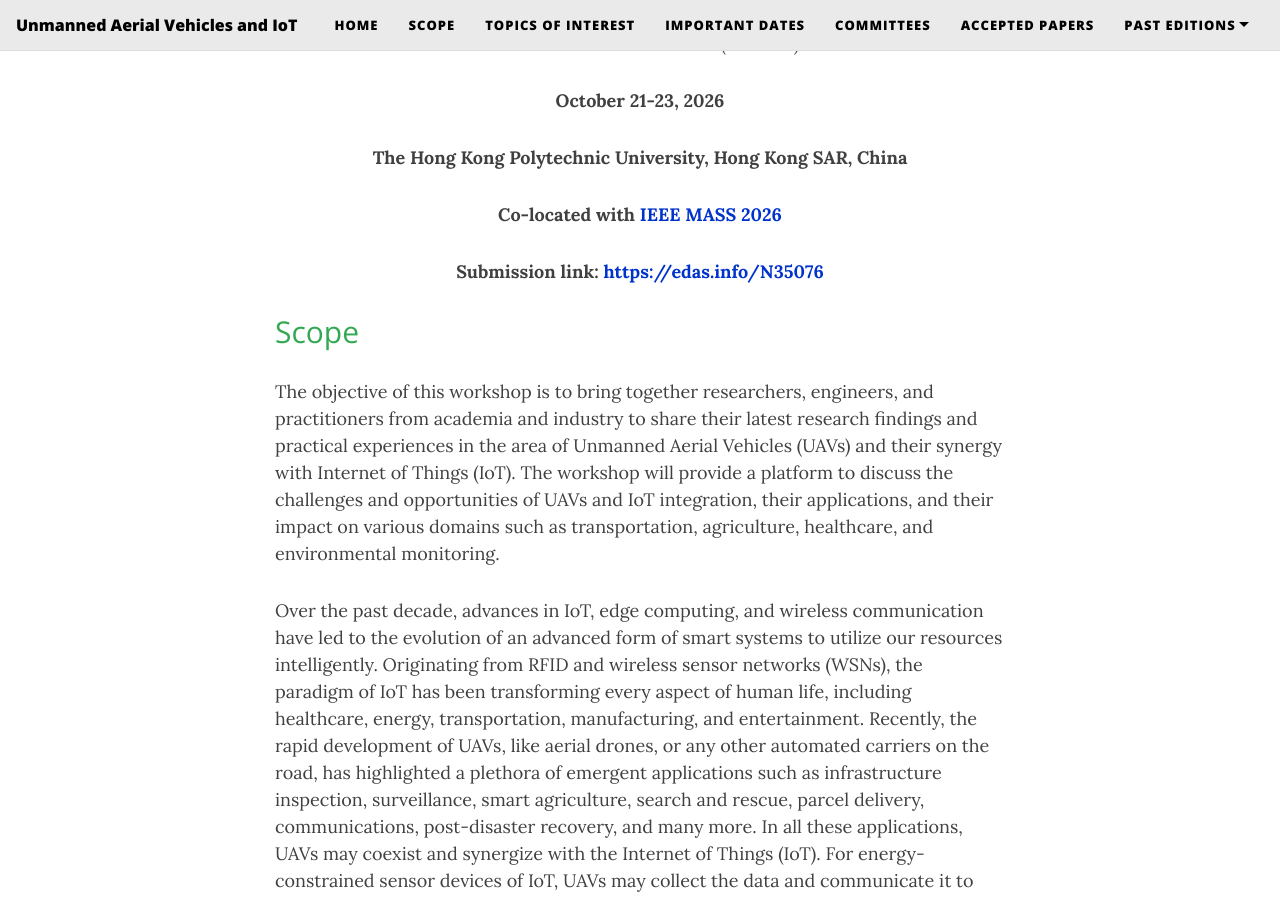
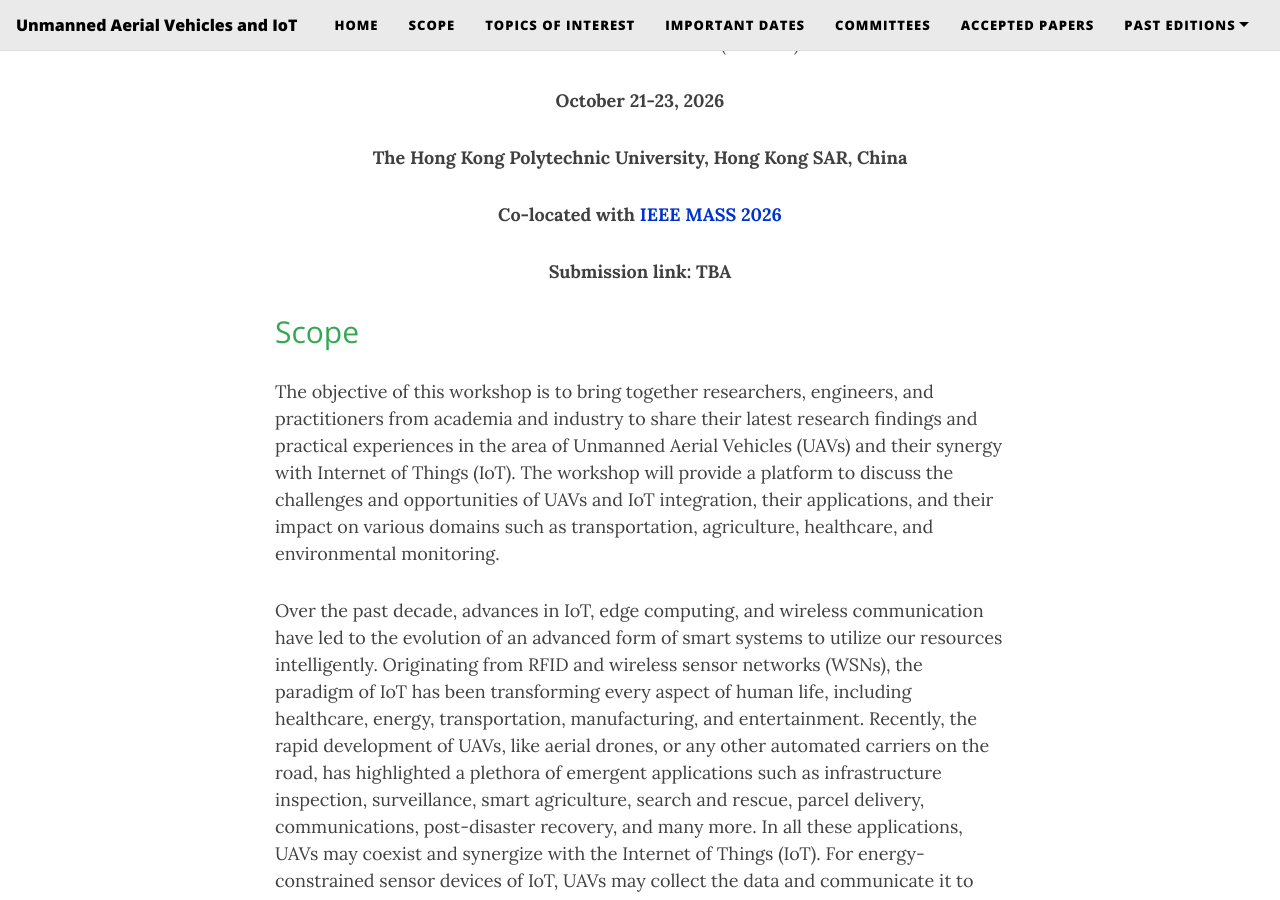
Before and after one commit to uav-iot/uav-iot.github.io, a Jekyll site: the page built from index.md, in a window 1280 px wide and 900 px high, scrolled down 598 px. Built offline with Jekyll 4.4.1, drawn with Linux system fonts in a browser that asks for light colours; nearby versions of some CDN libraries.

Commit message:
Submission link set to TBA (EDAS link not finalized yet)
Co-Authored-By: Claude Opus 4.7 (1M context) <noreply@anthropic.com>

```diff
--- a/index.md
+++ b/index.md
@@ -23,7 +23,7 @@ _Unmanned Aerial Vehicles and IoT (UAV-IoT) 2026_
 **Co-located with [IEEE MASS 2026](https://mass-conf.github.io/2026/)**
 {: style="text-align: center"}
 
-**Submission link: [https://edas.info/N35076](https://edas.info/N35076)**
+**Submission link: TBA**
 {: style="text-align: center"}
 
 
```
